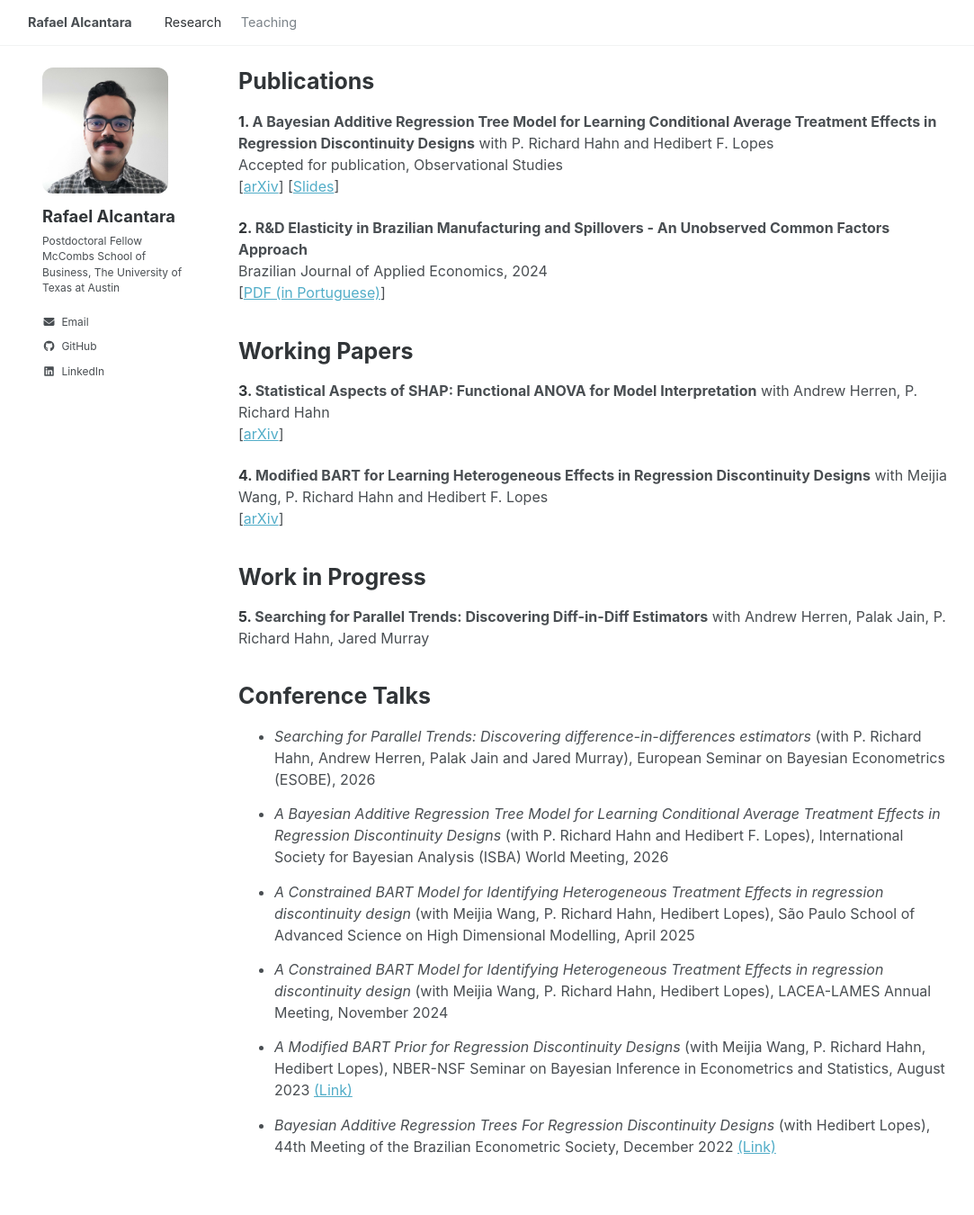
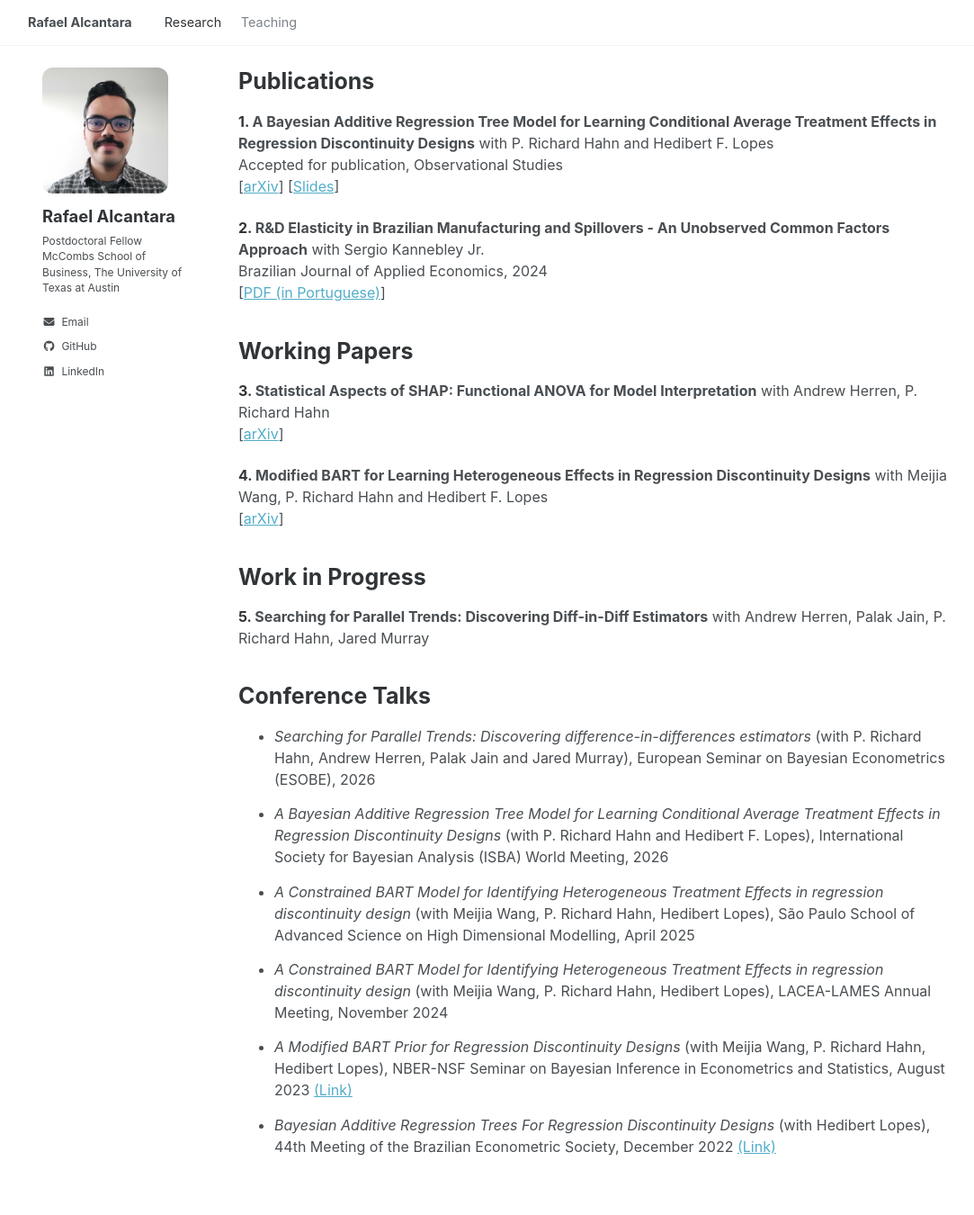
Before and after one commit to rafaelcalcantara/rafaelcalcantara.github.io, a Jekyll site: the page built from research.md, in a window 1280 px wide. Shown: the whole page at 90% size, without its empty margins (89-1172 px from the left). Built offline with Jekyll 4.4.1, drawn with Linux system fonts in a browser that asks for light colours.

Commit message:
Fix R&D paper title in CV, add coauthor on research page, unpublish /cv/
Restores "R&D" in the CV title (cv.md, cv.tex, recompiled cv.pdf), adds
Sergio Kannebley Jr. as coauthor on the research page, and excludes
cv.md from the site so it stays only as the source for cv.tex.

Co-Authored-By: Claude Opus 5.5 <noreply@anthropic.com>

```diff
--- a/_config.yml
+++ b/_config.yml
@@ -20,6 +20,7 @@ nav:
 
 exclude:
   - README.md
+  - cv.md
   - docs/cv.tex
   - docs/cv.org
   - docs/ESOBE_2026.pdf
--- a/research.md
+++ b/research.md
@@ -10,7 +10,7 @@ permalink: /research/
    Accepted for publication, Observational Studies\\
    [[arXiv](https://arxiv.org/abs/2503.00326)] [[Slides](/docs/BARDDT_ISBA_2026.pdf)]
 
-1. **R&D Elasticity in Brazilian Manufacturing and Spillovers - An Unobserved Common Factors Approach**\\
+1. **R&D Elasticity in Brazilian Manufacturing and Spillovers - An Unobserved Common Factors Approach** with Sergio Kannebley Jr.\\
    Brazilian Journal of Applied Economics, 2024\\
    [[PDF (in Portuguese)](https://revistas.usp.br/ecoa/pt_BR/article/view/190655/214830)]
 
```
Also changed, not shown: cv.md (+1 -1 lines), 2 other files.
